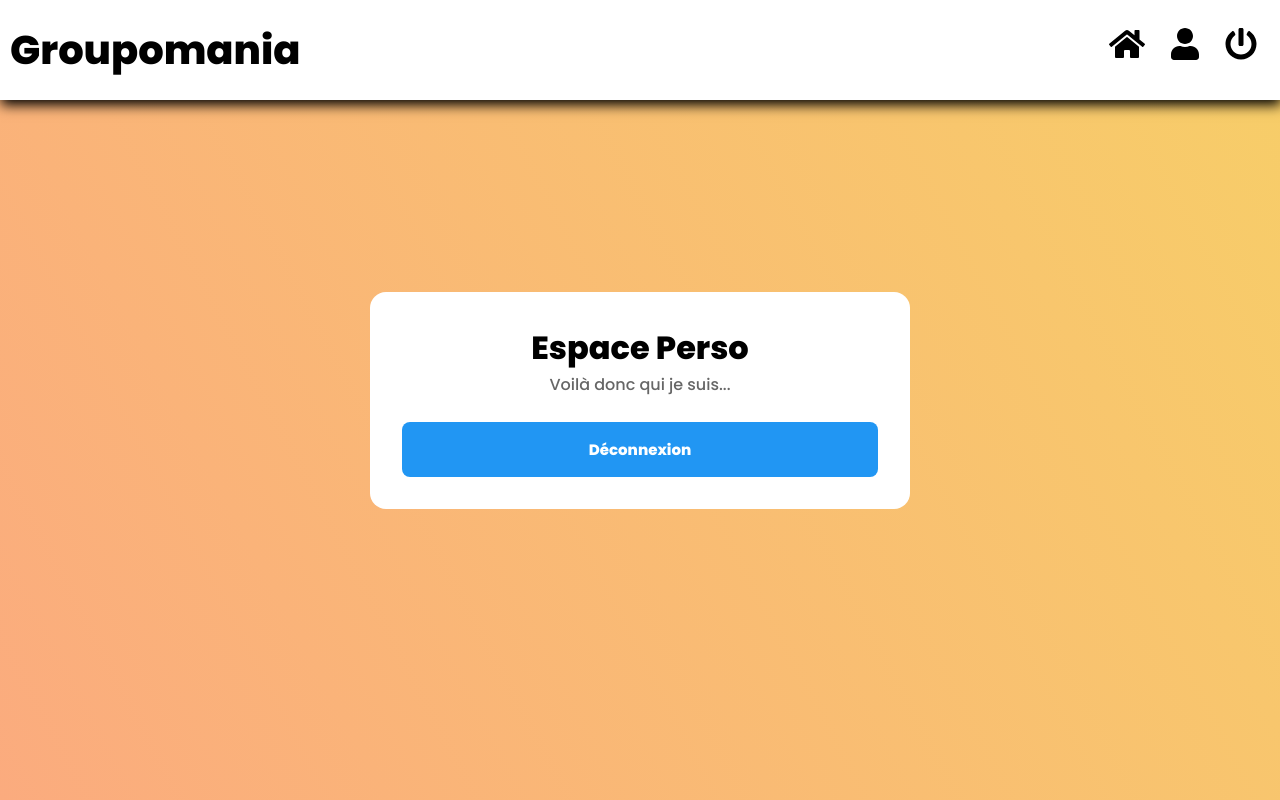
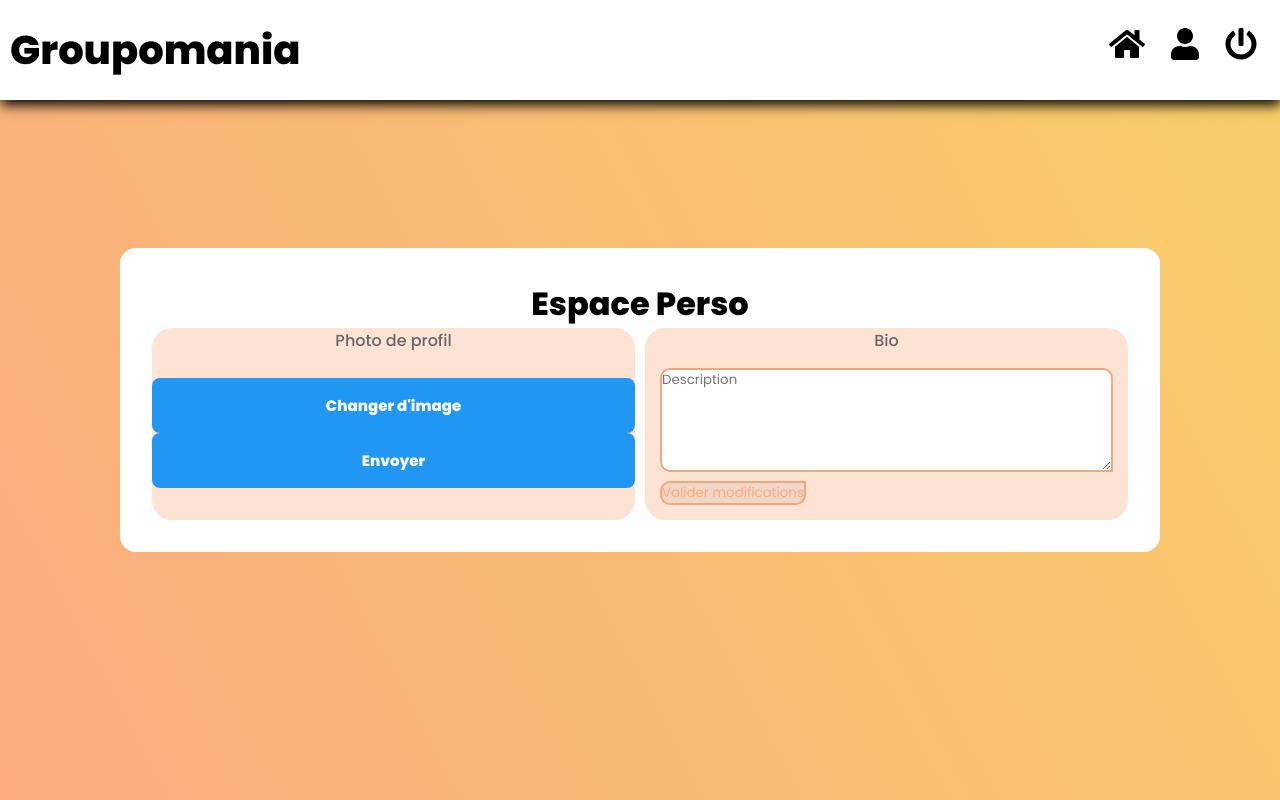
Before and after one commit to Baptiste-B-git/Baptiste_Biancardino_7_12102021, a Vue app in the folder frontend/: page /profile in a window 1280 px wide. Built offline with nearby package versions, Linux system fonts and the light colour scheme; no server answers; sample sign-in values are in the browser's storage.

Commit message:
design page profil

```diff
--- a/frontend/src/App.vue
+++ b/frontend/src/App.vue
@@ -41,10 +41,15 @@ img {
 
 .card {
   max-width: 100%;
-  width: 540px;
+  width: 1040px;
   background:white;
   border-radius: 16px;
   padding:32px;
+}
+.card_bloc{
+  display: flex;
+  flex-direction: row;
+  width: 100%;
 }
 
 .card__title {
@@ -56,6 +61,41 @@ img {
   text-align: center;
   color:#666;
   font-weight: 500;
+}
+.card__profile{
+  background-color: #fde3d4;
+  border-radius: 20px;
+  width: 50%;
+  margin-right: 5px;
+}
+.card__bio{
+  margin-left: 5px;
+  background-color: #fde3d4;
+  border-radius: 20px;
+  width: 50%;
+
+}
+input[type=search] {
+  border: 2px dotted #eea880;
+  border-radius: 20px;
+
+  -webkit-appearance: none;
+}
+.bio{
+  border: solid 2px #eea880;
+  border-radius: 10px 10px 0px 10px;
+  width: 100%;
+
+}
+.bloc-bio{
+  margin: 15px;
+
+}
+.button-bio{
+  border: solid 2px #eea880;
+  border-radius: 10px 0px 10px 10px;
+  background-color: #f0d6c7;
+  color: #FBAB7E;
 }
 
   .button {
--- a/frontend/src/views/Profile.vue
+++ b/frontend/src/views/Profile.vue
@@ -19,16 +19,29 @@
 
   <div class="card">
     <h1 class="card__title">Espace Perso</h1>
-    <p class="card__subtitle">Voilà donc qui je suis...</p>
-    <p>{{user.prenom}} {{user.nom}} {{user.email}}</p>
-    <img :src="user.photo"/>
-    <div class="form-row">
-      <button @click="logout()" class="button">
-        Déconnexion
-      </button>
+    <div  class="card_bloc">
+      <div class="card__profile">
+        <p class="card__subtitle">Photo de profil</p>
+        <p>{{user.prenom}} {{user.nom}} {{user.email}}</p>
+        <img :src="user.photo"/>
+        <div class="form-row"></div>
+        <button class="button">Changer d'image</button>
+        <button class="button">Envoyer</button>
+      </div>
+
+
+      <div class="card__bio">
+        <p class="card__subtitle">Bio</p>
+        <form class="bloc-bio" method="post">
+          <textarea class="bio" cols="40" rows="5" placeholder="Description"></textarea>
+          <input class="button-bio" type="submit" value="Valider modifications"/>
+
+
+        </form>
+      </div>
     </div>
   </div>
-  </div>
+</div>
 </template>
 
 <script>
@@ -82,7 +95,6 @@ nav.menu-nav ul li.btn {
   box-shadow: 1px 5px 12px black;
 }
 
-
 h2{
   color: black;
   font-weight: 800;
```
